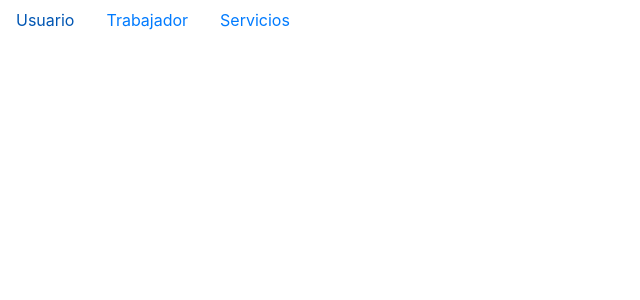
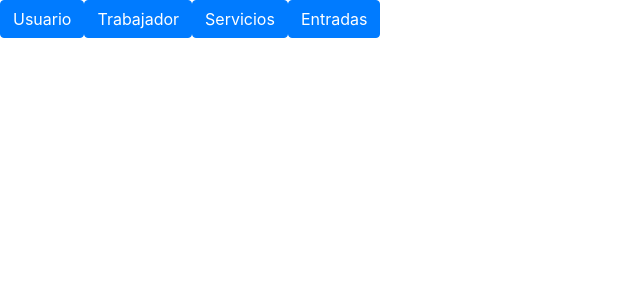
Before and after one commit to sedwarb/hairdressing, a React (Create React App) app in the folder client/: page /Table in a window 1280 px wide. Shown: the top 300 px of the page, without its empty margins (0-640 px from the left). Built offline with nearby package versions, Linux system fonts and the light colour scheme.

Commit message:
changes for has been added new table entries

```diff
--- a/client/src/components/ShowTable/ShowTable.jsx
+++ b/client/src/components/ShowTable/ShowTable.jsx
@@ -3,24 +3,61 @@ import {Table} from '../Table/Table'
 import {typeTable} from "../constAndFunctions/constAndFunions"
 
 export function ShowTable(){
-    const [table,setTable] = useState("")
+    const [table,setTable] = useState({type:"",dbeg:"",dend:"",typed:"",send:false,tdate:""})
     return(
         <>
             <div>
                 <ul className="nav">
                     <li className="nav-item">
-                        <a className="nav-link active" href="#" onClick={()=>setTable("user")}>Usuario</a>
+                        <button className="btn btn-primary" onClick={()=>setTable({...table,type:"user"})}>Usuario</button>
                     </li>
                     <li className="nav-item">
-                        <a className="nav-link" href="#" onClick={()=>setTable("worker")}>Trabajador</a>
+                        <button className="btn btn-primary" onClick={()=>setTable({...table,type:"worker"})}>Trabajador</button>
                     </li>
                     <li className="nav-item">
-                        <a className="nav-link" href="#" onClick={()=>setTable("service")}>Servicios</a>
+                        <button className="btn btn-primary" onClick={()=>setTable({...table,type:"service"})}>Servicios</button>
+                    </li>
+                    <li className="nav-item">
+                        <p>
+                            <button className="btn btn-primary" type="button" data-toggle="collapse" data-target="#collapseExample" aria-expanded="false" aria-controls="collapseExample">
+                                Entradas
+                            </button>
+                        </p>
+                        <div className="collapse" id="collapseExample">
+                            <div className="card card-body d-flex flex-row">
+                                <div className="input-group mb-3">
+                                    <div className="input-group-prepend">
+                                        <span className="input-group-text" id="basic-addon3">F. Inicio</span>
+                                    </div>
+                                    <input onChange={(e)=>setTable({...table,dbeg:e.target.value})} type="text" className="form-control" id="basic-url" aria-describedby="basic-addon3"/>
+                                </div>
+                                <div className="input-group mb-3">
+                                    <div className="input-group-prepend">
+                                        <span className="input-group-text" id="basic-addon3">F. Fin</span>
+                                    </div>
+                                    <input onChange={(e)=>setTable({...table,dend:e.target.value})} type="text" className="form-control" id="basic-url" aria-describedby="basic-addon3"/>
+                                </div>
+                                <div className="input-group mb-3">
+                                    <div className="input-group-prepend">
+                                        <span className="input-group-text" id="basic-addon3">Tipo</span>
+                                    </div>
+                                    <input onChange={(e)=>setTable({...table,typed:e.target.value})} type="text" className="form-control" id="basic-url" aria-describedby="basic-addon3"/>
+                                </div>
+                                <div className="input-group mb-3">
+                                    <div className="input-group-prepend">
+                                        <span className="input-group-text" id="basic-addon3">Filtro</span>
+                                    </div>
+                                    <input onChange={(e)=>setTable({...table,tdate:e.target.value})} type="text" className="form-control" id="basic-url" aria-describedby="basic-addon3"/>
+                                </div>
+                                <button className="btn btn-primary" onClick={()=>table.send ? setTable({...table,send:false,type:""}) : setTable({...table,send:true,type:""})}>Servicios</button>
+                            </div>
+                        </div>
                     </li>
                 </ul>
             </div>
             <div>
-                <Table typeTable={typeTable[table]} search={table}/>
+                {table.type ? <Table typeTable={typeTable[table.type]} search={table}/> : <div></div>}
+                {table.send ? <Table typeTable={typeTable.entries} search={table}/> : <div></div>}
             </div>
         </>
     )
--- a/client/src/components/Table/Table.jsx
+++ b/client/src/components/Table/Table.jsx
@@ -1,10 +1,17 @@
 import React, { useState,useEffect } from 'react'
 
 export function Table({typeTable,search}){
+    //{type:"",dbeg:"",dend:"",typed:"",send:false,tdate:""}
+    //date[type.name[type.sname]]
     const [dates,setDates] = useState([]);
     useEffect(()=>{
-        if(search){
-            fetch(`http://localhost:3001/${search}`)
+        if(search.type!==""){
+            fetch(`http://localhost:3001/${search.type}`)
+            .then(r => r.json())
+            .then(resp => setDates(resp))
+            .catch(error => console.log(`Error: ${error}`))
+        }else if(search.send){
+            fetch(`http://localhost:3001/entries?dateIni=${search.dbeg}%2000:00:00.110%20-0500&&dateEnd=${search.dend}%2023:59:59.110%20-0500&&${search.typed}=${search.tdate}`)
             .then(r => r.json())
             .then(resp => setDates(resp))
             .catch(error => console.log(`Error: ${error}`))
@@ -15,11 +22,11 @@ export function Table({typeTable,search}){
             <table className="table table-striped">
                 <thead>
                     <tr>
-                        {typeTable && typeTable.map(title=><th scope="col">{title.str}</th>)}
+                        {typeTable && typeTable.map(title=><th scope="col" key={title.str}>{title.str}</th>)}
                     </tr>
                 </thead>
                 <tbody>
-                    {dates && dates.map(date=><tr>{typeTable && typeTable.map(type=><td>{date[type.name]}</td>)}</tr>)}
+                    {dates && dates.map(date=><tr>{typeTable && typeTable.map(type=><td>{type.sname===null?date[type.name]:date[type.name][type.sname]}</td>)}</tr>)}
                 </tbody>
             </table>
         </>
--- a/client/src/components/constAndFunctions/constAndFunions.js
+++ b/client/src/components/constAndFunctions/constAndFunions.js
@@ -39,15 +39,20 @@ const typeList = {
 }
 
 const typeTable = {
-    user:[{str:"Numero de Telefono",name:"phoneNumber"},
-    {str:"Nombre",name:"fullname"}],
-    service:[{str:"Id",name:"id"},
-    {str:"Servicio",name:"name"},
-    {str:"Precio",name:"amount"},
-    {str:"Informacion",name:"info"}],
-    worker:[{str:"Id",name:"id"},
-    {str:"Nombre",
-    name:"fullname"}]
+    user:[{str:"Numero de Telefono",name:"phoneNumber",sname:null},
+    {str:"Nombre",name:"fullname",sname:null}],
+    service:[{str:"Id",name:"id",sname:null},
+    {str:"Servicio",name:"name",sname:null},
+    {str:"Precio",name:"amount",sname:null},
+    {str:"Informacion",name:"info",sname:null}],
+    worker:[{str:"Id",name:"id",sname:null},
+    {str:"Nombre",name:"fullname",sname:null}],
+    entries:[{str:"Fecha",name:"date",sname:null},
+    {str:"Manual",name:"manualEntry",sname:null},
+    {str:"Monto",name:"amountEntry",sname:null},
+    {str:"Usuario",name:"user",sname:"fullname"},
+    {str:"Trabajador",name:"worker",sname:"fullname"},
+    {str:"Servicio",name:"service",sname:"name"}]
 }
 
 const horaMinTurn = {
```
Also changed, not shown: 1 other file (tests, documents, lock files or other folders).
